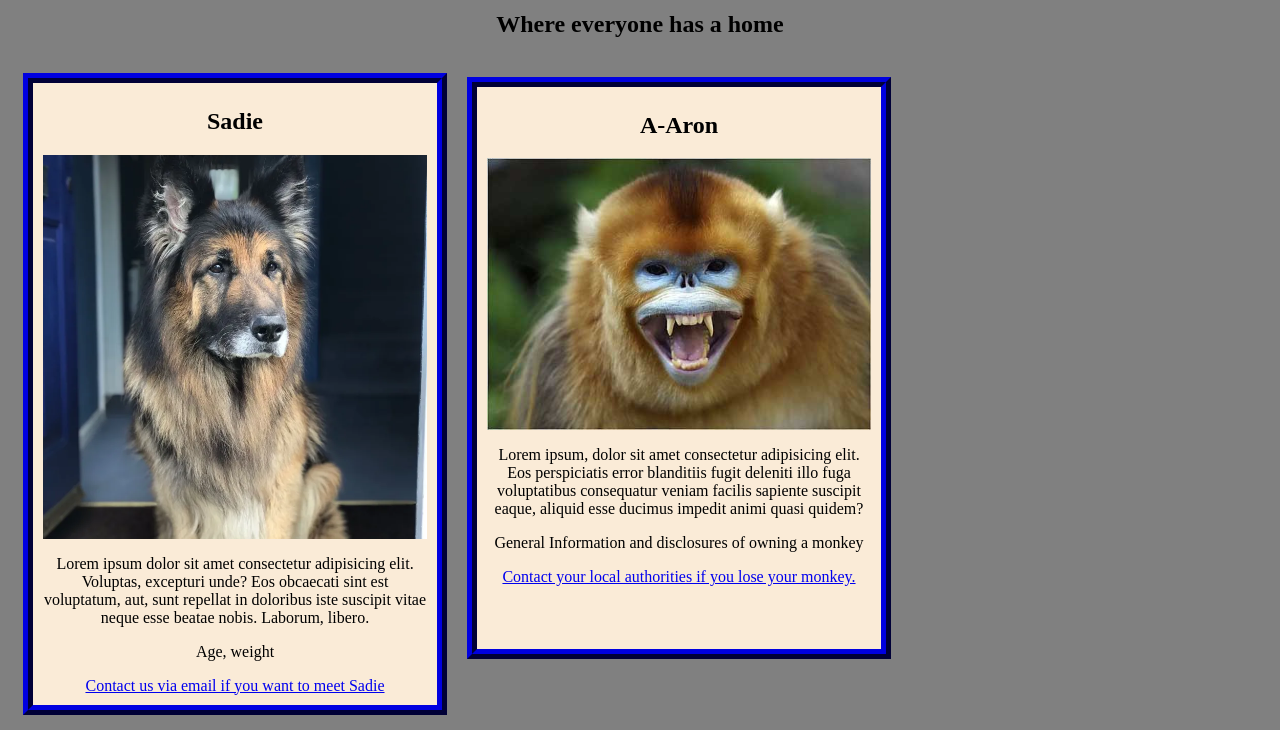
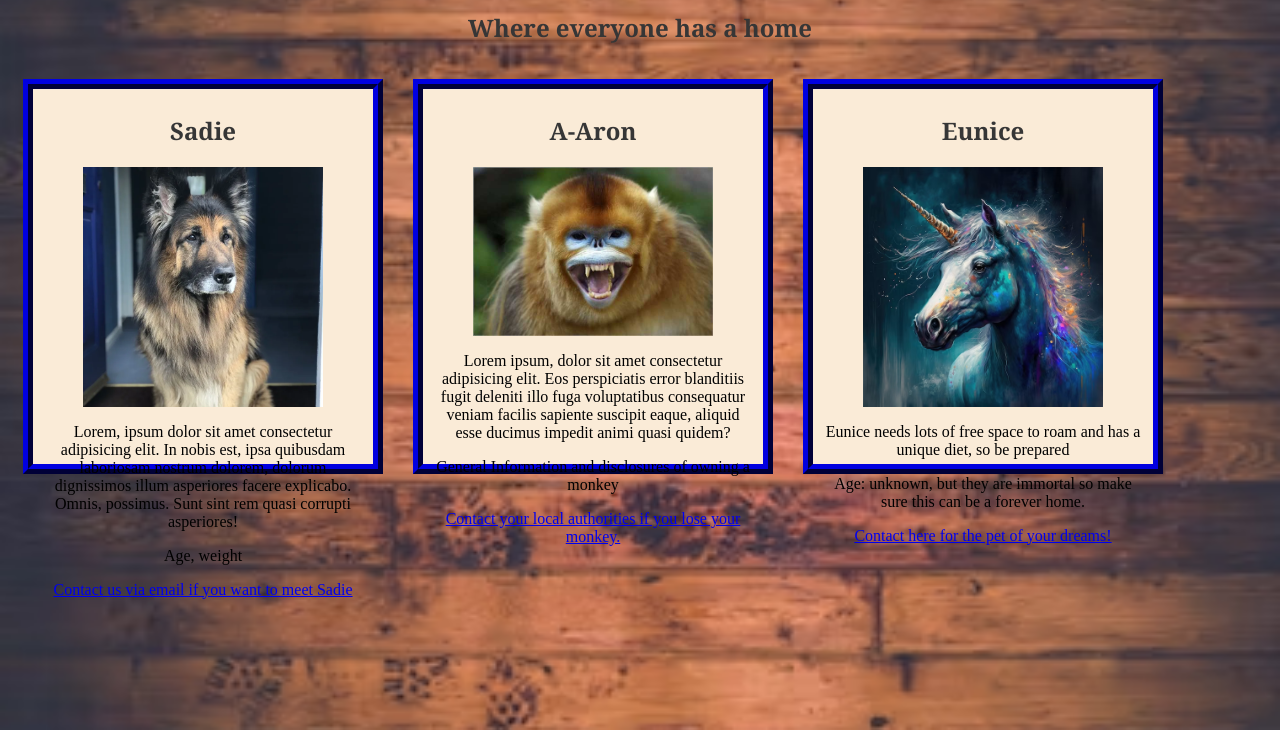
Before and after one commit to kimmykokonut/grant-kim, a plain HTML site: page index.html in a window 1280 px wide. Shown: the part 70-800 px from the top of the page. Drawn offline with Linux system fonts and the light colour scheme; a web font is replaced by a local one.

Commit message:
WIP column flexbox and spacing
Co-authored-by: Grant Abel <gtabel88@gmail.com>

```diff
--- a/css/style.css
+++ b/css/style.css
@@ -1,5 +1,7 @@
 body {
-    background-color: gray;
+    background-image: url('/img/wood.avif');
+    background-repeat: no-repeat;
+    background-size: cover;
     text-align: center;
 }
 
@@ -8,30 +10,54 @@ h1 {
     font-size: 40px;
 }
 
+h2 {
+    font-family: Georgia, 'Times New Roman', Times, serif;
+    font-size: auto;
+    color: #363636 ;
+}
+
+.container {
+    display: flex;
+    flex-direction: row;
+    flex-wrap: wrap;
+}
+
 .column {
     margin: 15px;
-    width: 30vw;
+    width: 25vw;
+    height: 45vh;
     float: left;
     text-align: center;
     background-color: antiquewhite;
+    box-sizing: content-box;
     border: 10px ridge darkblue;
     padding: 5 10 10 10;
-
 }
 
 img {
     margin: auto;
-    width: 30vw;
+    width: 75%;
 }
-
+/*
 .column-2 {
-    margin: 5px;
-    margin-top: 1.5%;
+    margin: 45;
     float: left;
-    width: 30vw;
+    width: 25vw;
+    height: 45vh;
     text-align: center;
     background-color: antiquewhite;
     border: 10px ridge darkblue;
     padding: 5 10 63 10;
 
 }
+
+.column-3 {
+    margin: 15;
+    width: 25vw;
+    height: 45vh;
+    float: right;
+    text-align: center;
+    background-color: antiquewhite;
+    border: 10px ridge darkblue;
+    padding: 5 10 10 10;
+} */
--- a/index.html
+++ b/index.html
@@ -11,15 +11,17 @@
 <body>
     <h1>Lonely Hearts Animal Shelter</h1>
     <h2>Where everyone has a home</h2>
-    <div class="column">
+
+<div class="container">
+    <div class="column" id="sadie">
         <h2>Sadie</h2>
         <img src="img/dog.webp" alt="Shephard mix dog" />
-        <p>Lorem ipsum dolor sit amet consectetur adipisicing elit. Voluptas, excepturi unde? Eos obcaecati sint est voluptatum, aut, sunt repellat in doloribus iste suscipit vitae neque esse beatae nobis. Laborum, libero.</p>
+        <p>Lorem, ipsum dolor sit amet consectetur adipisicing elit. In nobis est, ipsa quibusdam laboriosam nostrum dolorem, dolorum dignissimos illum asperiores facere explicabo. Omnis, possimus. Sunt sint rem quasi corrupti asperiores!</p>
         <p>Age, weight</p>
         <a href="mailto:abc@gmail.com">Contact us via email if you want to meet Sadie</a>
     </div>
 
-    <div class="column-2">
+    <div class="column" id="aaron">
         <h2> A-Aron</h2>
         <img src="img/Monkey.jpeg" alt="Terrifying Monkey" />
         <p>Lorem ipsum, dolor sit amet consectetur adipisicing elit. Eos perspiciatis error blanditiis fugit deleniti illo fuga voluptatibus consequatur veniam facilis sapiente suscipit eaque, aliquid esse ducimus impedit animi quasi quidem? </p>
@@ -27,5 +29,14 @@
         <a href="mailto:abc@gmail.com">Contact your local authorities if you lose your monkey.</a>
     </div>
 
+    <div class="column" id="eunice">
+        <h2>Eunice</h2>
+        <img src="img/unicorn.avif" alt="Rainbow Unicorn" />
+        <p>Eunice needs lots of free space to roam and has a unique diet, so be prepared</p>
+        <p>Age: unknown, but they are immortal so make sure this can be a forever home. </p>
+        <a href="mailto:abc@gmail.com">Contact here for the pet of your dreams!</a>
+    </div>
+</div>
+
 </body>
 </html>
```
Also changed, not shown: img/unicorn.avif (added), img/wood.avif (added).
